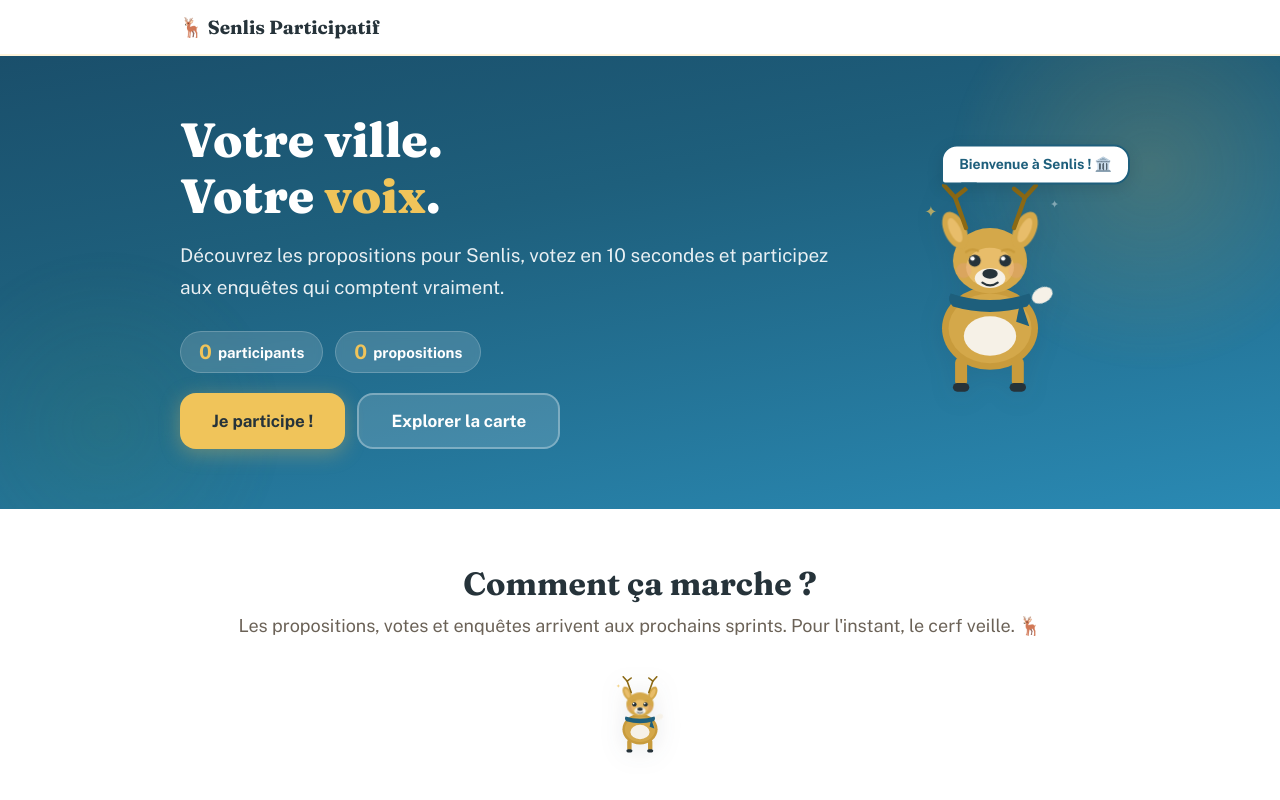
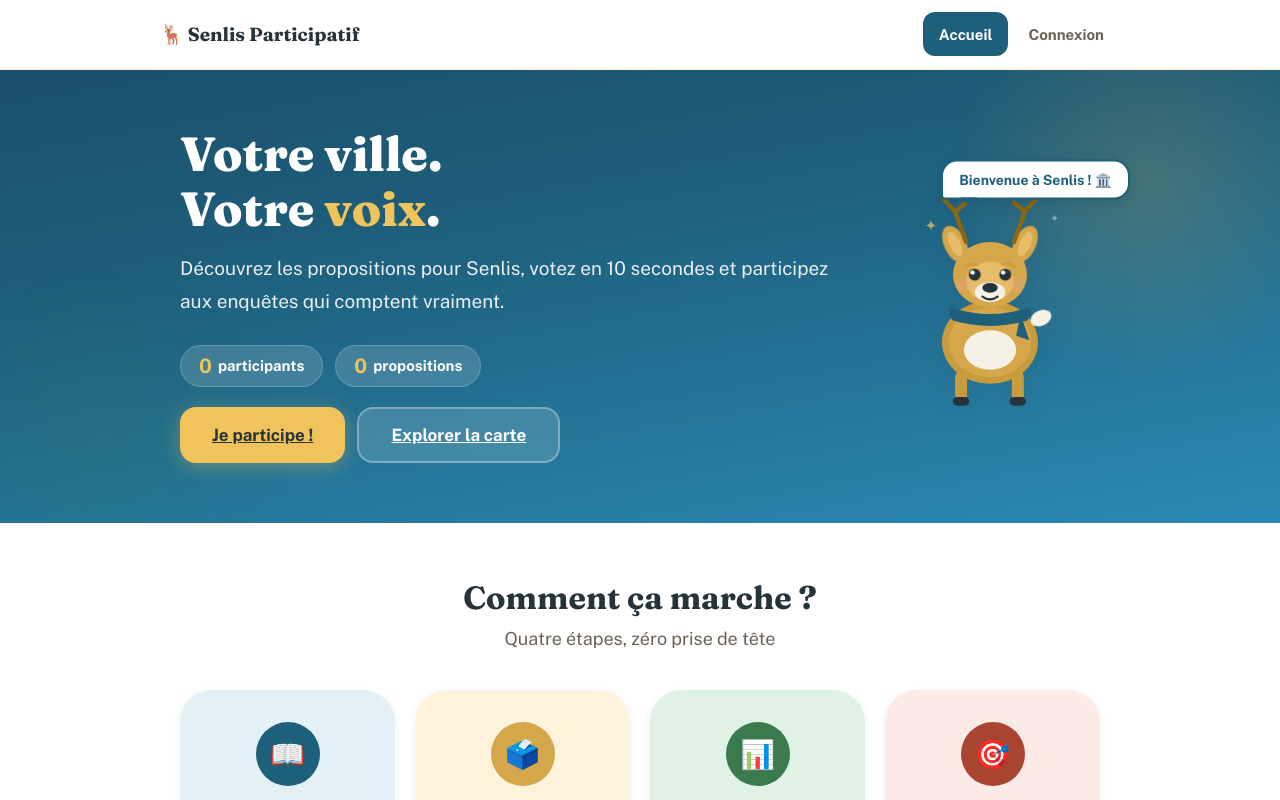
Before and after one commit to Nathalie-Leduc/Senlis-Participatif, a React (Vite) app in the folder client/: page / in a window 1280 px wide. Shown: the top 800 px of the page. Built offline with nearby package versions, Linux system fonts and the light colour scheme; no server answers.

Commit message:
feat/client-auth-pages

```diff
--- a/client/src/App.jsx
+++ b/client/src/App.jsx
@@ -2,133 +2,87 @@
 // App — Point d'entrée React
 //
 // Sprint 0 : squelette minimal avec le hero joyeux et la
-// mascotte. Les routes (React Router) arriveront au Sprint 1.
+// mascotte.
+// Sprint 1 : auth complet + hero joyeux.
+// Les routes propositions/enquêtes/carte arriveront aux
+// sprints suivants — les <Link> dans la nav sont déjà prêts.
 // ══════════════════════════════════════════════════════════
 
+import { BrowserRouter, Routes, Route } from 'react-router-dom';
+import { AuthProvider } from './contexts/AuthContext.jsx';
+import Header from './components/Header/Header.jsx';
+import ProtectedRoute from './components/ProtectedRoute/ProtectedRoute.jsx';
+
+// Pages
+import Accueil from './pages/Accueil.jsx';
+import Inscription from './pages/Inscription.jsx';
+import Connexion from './pages/Connexion.jsx';
+import VerificationEmail from './pages/VerificationEmail.jsx';
+import MotDePasseOublie from './pages/MotDePasseOublie.jsx';
+import ResetPassword from './pages/ResetPassword.jsx';
+import MonCompte from './pages/MonCompte.jsx';
 import Mascot from './components/Mascot/Mascot.jsx';
+
+// Page 404 avec mascotte perdue 🦌
+function NotFound() {
+  return (
+    <div className="wrap" style={{ padding: '80px 20px', textAlign: 'center' }}>
+      <Mascot size="section" speech="Je me suis perdu dans la forêt… 🌲" />
+      <h1 style={{ fontFamily: "'Fraunces', serif", fontSize: 32, margin: '20px 0 8px' }}>
+        Page introuvable
+      </h1>
+      <p style={{ color: '#6B6257', fontSize: 17 }}>
+        Cette page n'existe pas — retournons à l'accueil !
+      </p>
+      <a href="/" className="btn btn-primary" style={{ marginTop: 24 }}>
+        Retour à l'accueil
+      </a>
+    </div>
+  );
+}
 
 export default function App() {
   return (
-    <>
+    <BrowserRouter>
+      <AuthProvider>
         {/* Skip link : premier élément focusable (accessibilité) */}
         <a href="#main" className="skip-link">Aller au contenu</a>
 
-      {/* ── Header ──────────────────────────────────────── */}
-      <header style={{
-        background: '#fff',
-        borderBottom: '2px solid #FFF4DB',
-        position: 'sticky',
-        top: 0,
-        zIndex: 50,
-      }}>
-        <div className="wrap" style={{
-          display: 'flex',
-          alignItems: 'center',
-          padding: '12px 20px',
-          gap: 10,
-        }}>
-          <span style={{
-            fontFamily: "'Fraunces', Georgia, serif",
-            fontWeight: 700,
-            fontSize: 19,
-            color: '#26333A',
-          }}>
-            🦌 Senlis Participatif
-          </span>
-        </div>
-      </header>
+        <Header />
 
-      {/* ── Hero ────────────────────────────────────────── */}
         <main id="main">
-        <section className="section-hero" style={{ padding: '56px 20px 60px' }}>
-          {/* Blobs décoratifs */}
-          <div className="hero-blob" style={{
-            top: -80, right: -60, width: 400, height: 400,
-            background: 'radial-gradient(circle, rgba(212,168,74,.2) 0%, transparent 70%)',
-          }} />
-          <div className="hero-blob" style={{
-            bottom: -100, left: -80, width: 350, height: 350,
-            background: 'radial-gradient(circle, rgba(58,122,77,.15) 0%, transparent 70%)',
-          }} />
+          <Routes>
+            {/* Routes publiques */}
+            <Route path="/" element={<Accueil />} />
+            <Route path="/inscription" element={<Inscription />} />
+            <Route path="/connexion" element={<Connexion />} />
+            <Route path="/verification-email" element={<VerificationEmail />} />
+            <Route path="/mot-de-passe-oublie" element={<MotDePasseOublie />} />
+            <Route path="/reset-password" element={<ResetPassword />} />
 
-          <div className="wrap" style={{
-            display: 'flex',
-            alignItems: 'center',
-            gap: 40,
-            flexWrap: 'wrap',
-            position: 'relative',
-            zIndex: 2,
-          }}>
-            <div style={{ flex: '1 1 320px' }}>
-              <h1 style={{
-                fontFamily: "'Fraunces', serif",
-                fontSize: 'clamp(30px, 5.5vw, 48px)',
-                fontWeight: 800,
-                lineHeight: 1.15,
-                marginBottom: 16,
-                color: '#fff',
-              }}>
-                Votre ville.<br />
-                Votre <span style={{ color: '#F0C45A' }}>voix</span>.
-              </h1>
-              <p style={{
-                fontSize: 19,
-                opacity: 0.9,
-                marginBottom: 28,
-                color: '#fff',
-                lineHeight: 1.7,
-              }}>
-                Découvrez les propositions pour Senlis, votez en
-                10 secondes et participez aux enquêtes qui comptent
-                vraiment.
-              </p>
-              <div style={{ display: 'flex', gap: 12, flexWrap: 'wrap', marginBottom: 20 }}>
-                <div className="stat-pill"><span className="num">0</span> participants</div>
-                <div className="stat-pill"><span className="num">0</span> propositions</div>
-              </div>
-              <div style={{ display: 'flex', gap: 12, flexWrap: 'wrap' }}>
-                <button className="btn btn-gold">Je participe !</button>
-                <button className="btn btn-ghost">Explorer la carte</button>
-              </div>
-            </div>
+            {/* Routes protégées */}
+            <Route path="/mon-compte" element={
+              <ProtectedRoute><MonCompte /></ProtectedRoute>
+            } />
 
-            {/* La mascotte hero — Sprint 0, palier 1 (statique + bulle) */}
-            <div style={{ flex: '0 0 auto' }}>
-              <Mascot size="hero" speech="Bienvenue à Senlis ! 🏛️" />
-            </div>
-          </div>
-        </section>
+            {/* Sprint 2 → /propositions, /propositions/:slug */}
+            {/* Sprint 3 → /carte */}
+            {/* Sprint 4 → /enquetes, /enquetes/:slug */}
 
-        {/* ── Placeholder des sections suivantes ─────────── */}
-        <section className="section-how" style={{ padding: '56px 20px', textAlign: 'center' }}>
-          <div className="wrap">
-            <h2 style={{
-              fontFamily: "'Fraunces', serif",
-              fontSize: 32,
-              marginBottom: 8,
-            }}>
-              Comment ça marche ?
-            </h2>
-            <p style={{ color: '#6B6257', marginBottom: 24 }}>
-              Les propositions, votes et enquêtes arrivent aux prochains sprints.
-              Pour l'instant, le cerf veille. 🦌
-            </p>
-            <Mascot size="section" />
-          </div>
-        </section>
+            {/* 404 — le cerf est perdu 🦌 */}
+            <Route path="*" element={<NotFound />} />
+          </Routes>
         </main>
 
-      {/* ── Footer ──────────────────────────────────────── */}
+        {/* Footer */}
         <footer style={{
-        background: '#26333A',
-        color: 'rgba(255,255,255,0.6)',
-        padding: '28px 20px',
-        textAlign: 'center',
-        fontSize: 14,
+          background: '#26333A', color: 'rgba(255,255,255,0.6)',
+          padding: '28px 20px', textAlign: 'center', fontSize: 14,
         }}>
           <p><strong style={{ color: '#F0C45A' }}>Senlis Participatif</strong> · Plateforme citoyenne indépendante</p>
           <p style={{ marginTop: 4 }}>🦌 Aucun cerf n'a été blessé pendant la fabrication de ce site</p>
         </footer>
-    </>
+      </AuthProvider>
+    </BrowserRouter>
   );
 }
```
Lines whose indentation alone changed are shown as unchanged.
